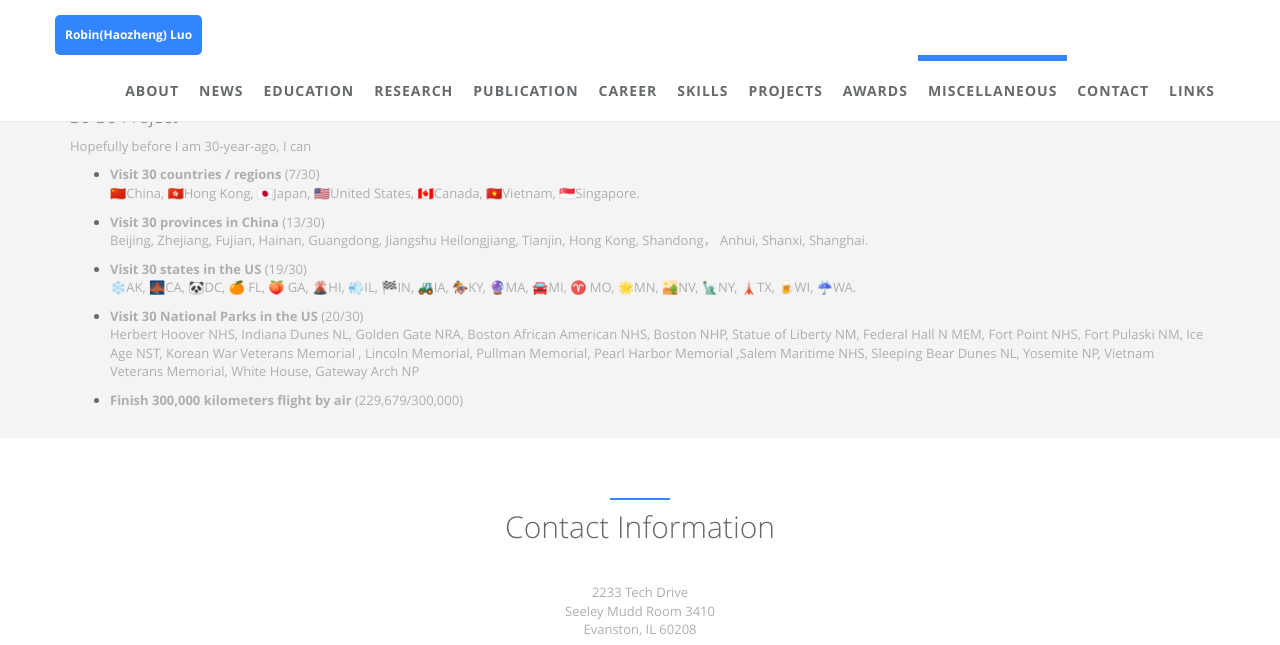
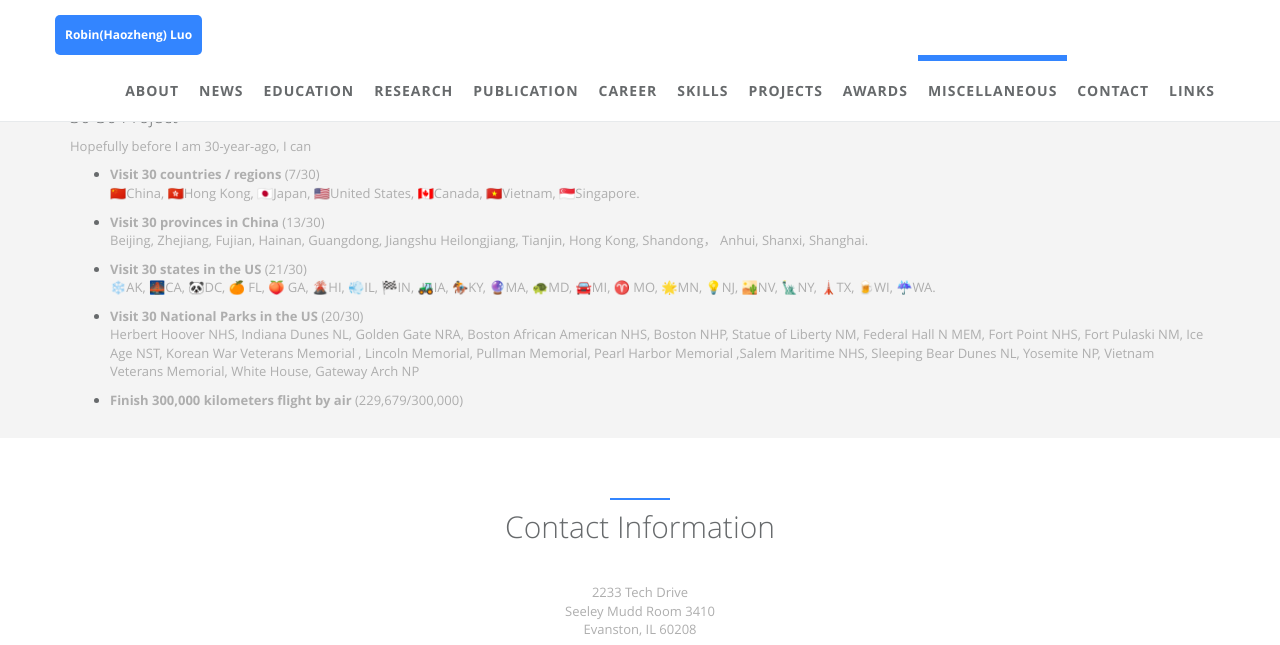
Before and after one commit to robinzixuan/robin.github.io, a Jekyll site: the page built from index.html, in a window 1280 px wide and 900 px high, scrolled down 9703 px, cut to the strip 0-645 px from the top of the window. Built offline with Jekyll 4.4.1, drawn with Linux system fonts in a browser that asks for light colours.

Commit message:
Update miscellaneous.html

```diff
--- a/_includes/sections/miscellaneous.html
+++ b/_includes/sections/miscellaneous.html
@@ -17,8 +17,8 @@
     Heilongjiang, Tianjin, Hong Kong, Shandong， Anhui, Shanxi,
     Shanghai.</p>
     </li>
-    <li><p><b>Visit 30 states in the US</b> (19/30)<br />
-    ❄️AK, 🌉CA, 🐼DC, 🍊 FL, 🍑 GA, 🌋HI, 💨IL, 🏁IN, 🚜IA, 🏇KY, 🔮MA,  🚘MI, ♈ MO, 🌟MN, 🏜️NV,  🗽NY,  🗼TX, 🍺WI, ☔WA.</p>
+    <li><p><b>Visit 30 states in the US</b> (21/30)<br />
+    ❄️AK, 🌉CA, 🐼DC, 🍊 FL, 🍑 GA, 🌋HI, 💨IL, 🏁IN, 🚜IA, 🏇KY, 🔮MA, 🐢MD, 🚘MI, ♈ MO, 🌟MN, 💡NJ, 🏜️NV, 🗽NY,  🗼TX, 🍺WI, ☔WA.</p>
     </li>
     <li><p><b>Visit 30 National Parks in the US</b> (20/30)<br />
         Herbert Hoover NHS, Indiana Dunes NL, Golden Gate NRA, Boston African American
```
